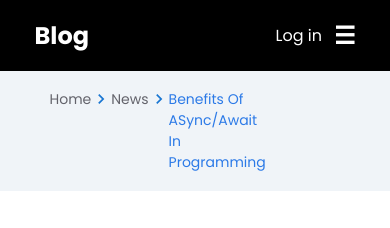
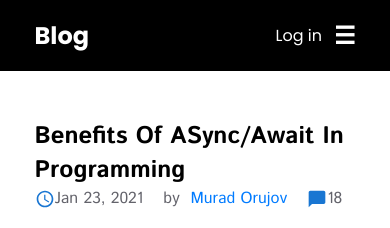
Before and after one commit to muradorucov/PypBlogAppProject, a React (Vite) app: page /detail in a window 390 px wide. Shown: the top 228 px of the page. Built offline with nearby package versions, Linux system fonts and the light colour scheme; grey boxes are pictures that could not be loaded.

Commit message:
feat: blog detail mobile responvise done

```diff
--- a/src/components/detail/blogcontent/blogcontent.css
+++ b/src/components/detail/blogcontent/blogcontent.css
@@ -112,3 +112,12 @@
 .page-social-links li a:hover {
     border-color: #63636b;
 }
+
+
+
+
+@media (max-width: 576px) {
+    .news-post-img{
+        height: 430px;
+    }
+}
--- a/src/components/detail/blogfooter/recentpost/index.jsx
+++ b/src/components/detail/blogfooter/recentpost/index.jsx
@@ -9,8 +9,8 @@ function BlogRecentPost() {
                 <h4 style={{ marginBottom: "2rem", fontSize: "1.5rem" }}>Recent Posts</h4>
             </div>
         </div>
-        <div className="row-item">
-            <div className="col-4">
+        <div className="row-item respon-d-flex">
+            <div className="col-4 col-respon-4">
                 <div className="news-item">
                     <Link to="#!" className="news-img">
                         <img src="https://muradorucov.github.io/PathSoftTemplateClone/img/news-img-3.jpg" alt="" />
@@ -32,7 +32,7 @@ function BlogRecentPost() {
                     </div>
                 </div>
             </div>
-            <div className="col-4">
+            <div className="col-4 col-respon-4">
                 <div className="news-item">
                     <Link to="#!" className="news-img">
                         <img src="https://muradorucov.github.io/PathSoftTemplateClone/img/news-img-3.jpg" alt="" />
@@ -54,7 +54,7 @@ function BlogRecentPost() {
                     </div>
                 </div>
             </div>
-            <div className="col-4">
+            <div className="col-4 col-respon-4">
                 <div className="news-item">
                     <Link to="#!" className="news-img">
                         <img src="https://muradorucov.github.io/PathSoftTemplateClone/img/news-img-3.jpg" alt="" />
--- a/src/components/detail/blogfooter/recentpost/style.css
+++ b/src/components/detail/blogfooter/recentpost/style.css
@@ -81,3 +81,14 @@
 .news-item-text {
     color: #63636b;
 }
+
+
+@media screen and (max-width: 960px){
+    .respon-d-flex{
+        display: block !important;
+    }
+    .col-respon-4{
+        max-width: 100% !important;
+        margin-bottom: 20px;
+    }
+}
--- a/src/components/detail/crumbs/crumbs.css
+++ /dev/null
@@ -1,35 +0,0 @@
-
-/*  crumbs section start  */
-
-#crumbs {
-    width: 100%;
-    background-color: #f0f4f8;
-}
-
-.crumbs-bread {
-    padding: 18px 0;
-}
-
-.crumbs-info {
-    font-size: 14px;
-    display: flex;
-}
-
-.crumbs-home a {
-    color: #63636b;
-}
-
-.crumbs-home a:hover {
-    text-decoration: underline;
-}
-
-.crumbs-info i {
-    color: #2c7ae7;
-    padding: 0px 7px;
-}
-
-.crumbs-about {
-    color: #2c7ae7;
-}
-
-/* crumbs section end  */
--- a/src/components/detail/crumbs/crumbs.jsx
+++ /dev/null
@@ -1,35 +0,0 @@
-import React from "react";
-import { Link } from "react-router-dom";
-import ChevronRightIcon from '@mui/icons-material/ChevronRight';
-
-import "./crumbs.css";
-
-function Crumbs() {
-    return <div>
-        <section id="crumbs">
-            <div className="container crumbs-bread">
-                <div className="row">
-                    <div className="col-auto">
-                        <div className="crumbs-info">
-                            <span className="crumbs-home">
-                                <Link to="/">Home</Link>
-                            </span>
-                            <ChevronRightIcon
-                                color="primary"
-                                fontSize="small" />
-                            <span className="crumbs-home">
-                                <Link to="/news">News</Link>
-                            </span>
-                            <ChevronRightIcon
-                                color="primary"
-                                fontSize="small" />
-                            <span className="crumbs-about">Benefits Of ASync/Await In Programming</span>
-                        </div>
-                    </div>
-                </div>
-            </div>
-        </section>
-    </div>;
-}
-
-export default Crumbs;
--- a/src/components/detail/index.jsx
+++ b/src/components/detail/index.jsx
@@ -1,6 +1,5 @@
 import React from "react";
 import Blogcontent from "./blogcontent/blogcontent";
-import Crumbs from "./crumbs/crumbs";
 import BlogFooter from "./blogfooter";
 
 import "./style.css";
@@ -8,7 +7,6 @@ import "./style.css";
 
 function Detail() {
     return <div>
-        <Crumbs />
         <section id="main-contact" className="section-padding">
             <div className="container">
                 <div className="row-item">
--- a/src/components/detail/style.css
+++ b/src/components/detail/style.css
@@ -111,6 +111,16 @@ ul {
     }
 }
 
+@media screen and (max-width: 960px){
+    .section-padding {
+        padding: 3rem 0;
+    }
+    .col-margin {
+        margin-bottom: 25px;
+    }
+}
+
+
 @media (min-width: 768px) {
     .container {
         max-width: 720px;
```
